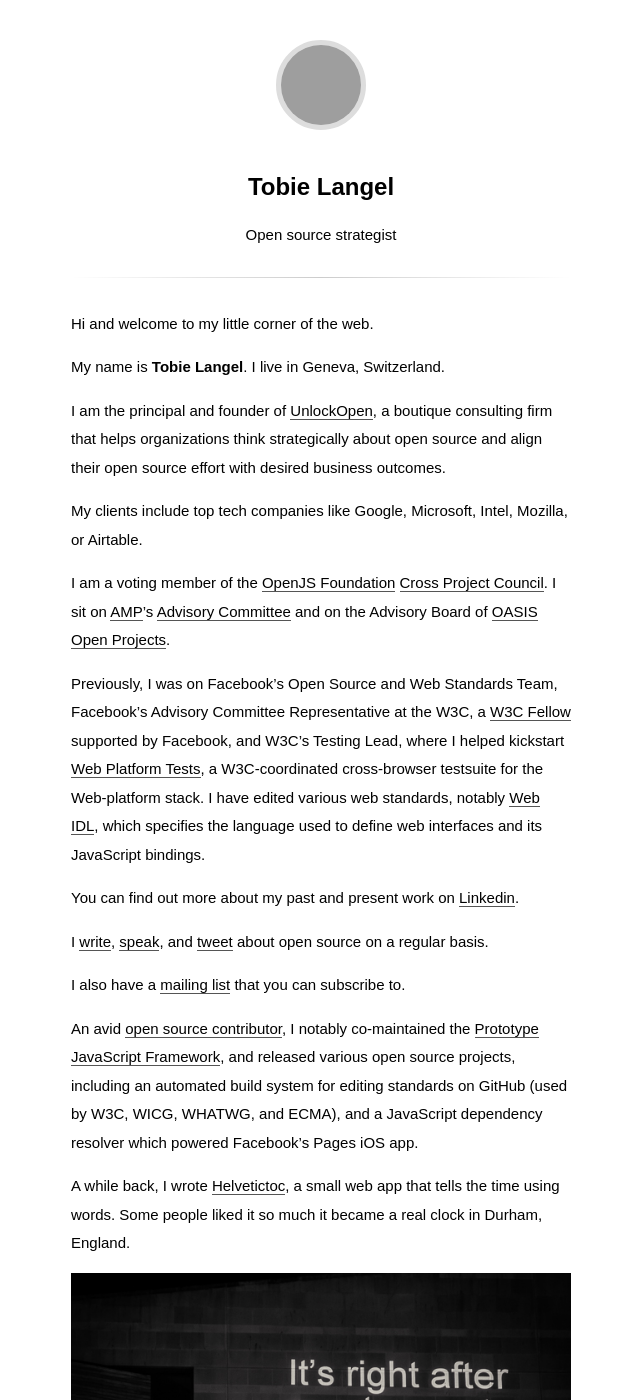
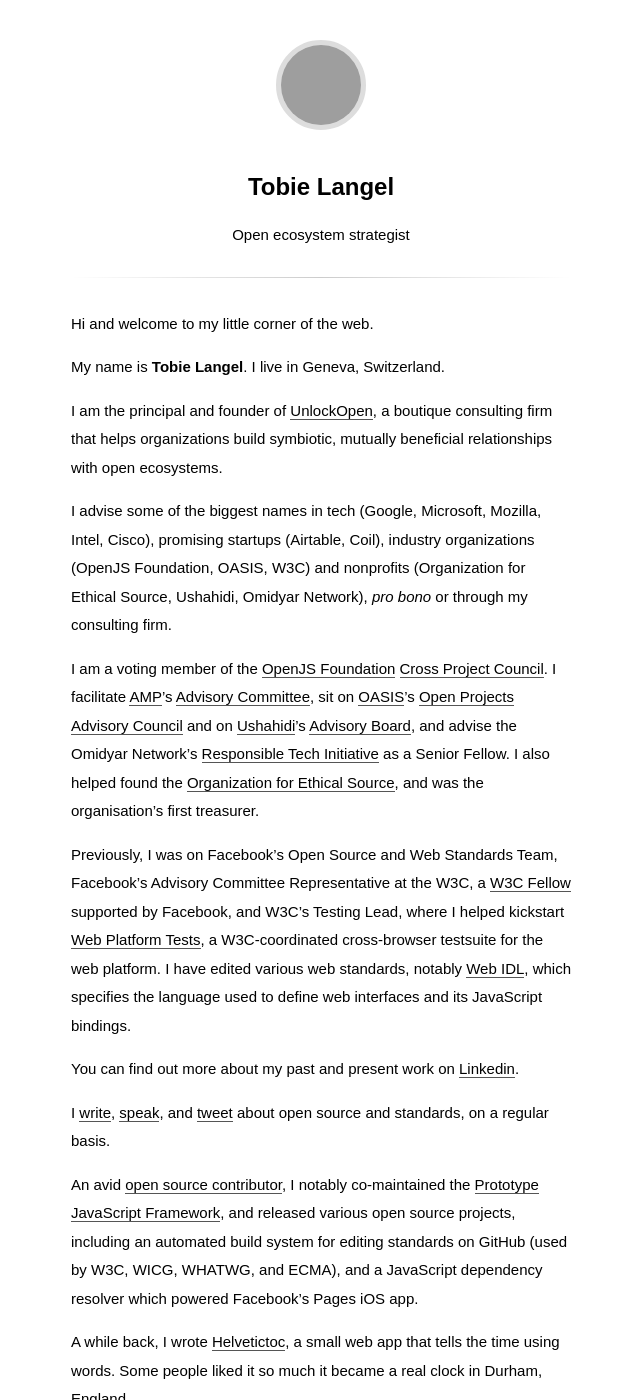
Before and after one commit to tobie/www.tobie.me, a Jekyll site: the page built from index.md, in a window 1280 px wide and 1400 px high. Shown: the whole window, without its empty margins (319-959 px from the left). Built offline with Jekyll 4.4.1, drawn with Linux system fonts in a browser that asks for light colours; some web fonts are replaced; grey boxes are pictures that could not be loaded.

Commit message:
Update index.md

```diff
--- a/index.md
+++ b/index.md
@@ -1,7 +1,7 @@
 ---
 layout: page
 title: Tobie Langel
-subtitle: Open source strategist
+subtitle: Open ecosystem strategist
 bubble: Hi there!
 ---
 
@@ -11,22 +11,25 @@ My name is **Tobie Langel**. I live in Geneva, Switzerland.
 
 I am the principal and founder of [UnlockOpen](https://unlockopen.com),
 a boutique consulting firm
-that helps organizations think strategically about open source
-and align their open source effort with desired business outcomes.
+that helps organizations build symbiotic,
+mutually beneficial relationships
+with open ecosystems.
 
-My clients include top tech companies like Google, Microsoft, Intel, Mozilla, or Airtable.
+I advise some of the biggest names in tech (Google, Microsoft, Mozilla, Intel, Cisco), promising startups (Airtable, Coil), industry organizations (OpenJS Foundation, OASIS, W3C) and nonprofits (Organization for Ethical Source, Ushahidi, Omidyar Network), _pro bono_ or through my consulting firm.
 
 I am a voting member of the [OpenJS Foundation](https://openjsf.org/)
 [Cross Project Council](https://openjsf.org/about/governance/).
-I sit on [AMP](https://www.ampproject.org/)'s [Advisory Committee](https://github.com/ampproject/meta-ac)
-and on the Advisory Board of [OASIS Open Projects](https://oasis-open-projects.org/).
+I facilitate [AMP](https://www.ampproject.org/)'s [Advisory Committee](https://github.com/ampproject/meta-ac),
+sit on [OASIS](https://www.oasis-open.org)'s [Open Projects Advisory Council](https://www.oasis-open.org/open-projects-advisory-council/) and
+on [Ushahidi]()'s [Advisory Board](https://www.ushahidi.com/about/team/), and
+advise the Omidyar Network's [Responsible Tech Initiative](https://omidyar.com/responsible-technology-2/) as a Senior Fellow. I also helped found the [Organization for Ethical Source](https://ethicalsource.dev), and was the organisation's first treasurer.
 
 Previously, I was on Facebook's Open Source and Web Standards Team,
 Facebook's Advisory Committee Representative at the W3C,
 a [W3C Fellow](https://www.w3.org/Consortium/Recruitment/Fellows) supported by Facebook,
 and W3C's Testing Lead,
 where I helped kickstart [Web Platform Tests](https://github.com/web-platform-tests/wpt),
-a W3C-coordinated cross-browser testsuite for the Web-platform stack.
+a W3C-coordinated cross-browser testsuite for the web platform.
 I have edited various web standards,
 notably [Web IDL](http://heycam.github.io/webidl/),
 which specifies the language used to define web interfaces
@@ -36,9 +39,7 @@ You can find out more about my past and present work on [Linkedin](https://ch.li
 
 I [write](https://medium.com/@tobie),
 [speak](https://speaking.unlockopen.com/), and
-[tweet](https://twitter.com/tobie) about open source on a regular basis.
-
-I also have a [mailing list](https://unlockopen.com/list) that you can subscribe to.
+[tweet](https://twitter.com/tobie) about open source and standards, on a regular basis.
 
 An avid [open source contributor](https://github.com/tobie),
 I notably co-maintained the [Prototype JavaScript Framework](https://en.wikipedia.org/wiki/Prototype_JavaScript_Framework),
```
